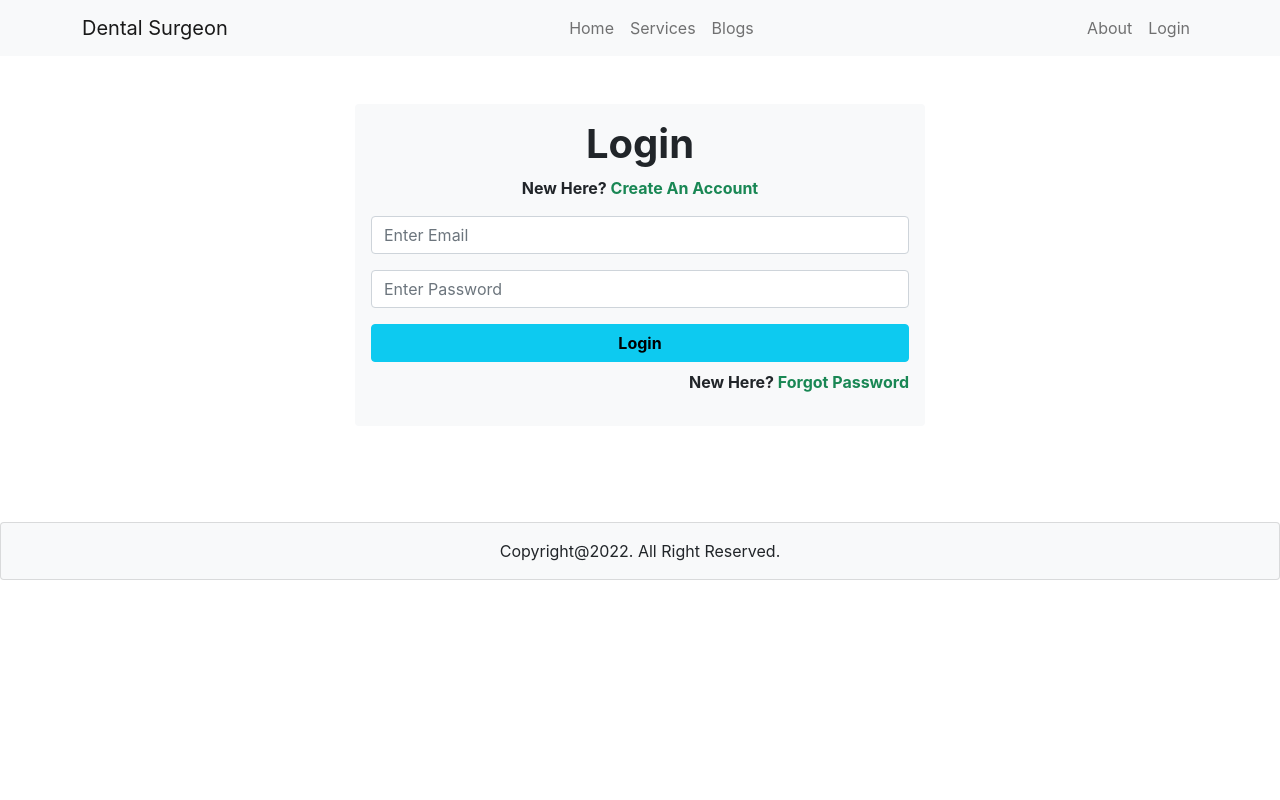
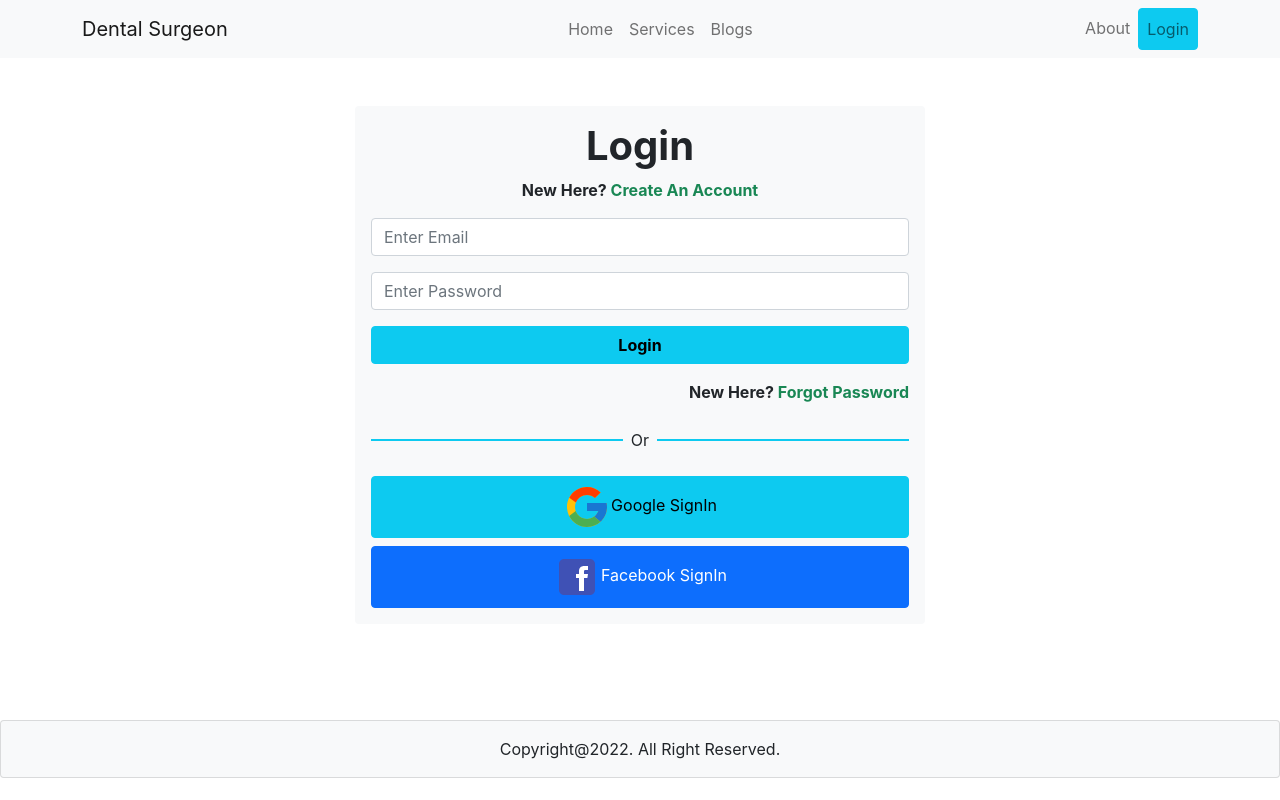
Before and after one commit to hasanmint/dental-surgeon-website, a React (Create React App) app: page /login in a window 1280 px wide. Built offline with nearby package versions, Linux system fonts and the light colour scheme; no server answers.

Commit message:
added login and social login error handle

```diff
--- a/src/Pages/Auth/Login/Login.js
+++ b/src/Pages/Auth/Login/Login.js
@@ -1,10 +1,14 @@
 import React, { useState } from 'react';
 import { useSignInWithEmailAndPassword } from 'react-firebase-hooks/auth';
-import { Link, useNavigate } from 'react-router-dom';
+import { Link, useLocation, useNavigate } from 'react-router-dom';
 import auth from '../../../firebase.init';
+import SocialLogin from '../SocialLogin/SocialLogin';
 
 const Login = () => {
+    const location = useLocation();
+    let from = location.state?.from?.pathname || "/";
     const navigate = useNavigate();
+    let emailError;
     const [
         signInWithEmailAndPassword,
         user,
@@ -13,7 +17,15 @@ const Login = () => {
     ] = useSignInWithEmailAndPassword(auth);
 
     if (user) {
-        navigate('/register')
+        navigate(from, { replace: true });
+    }
+
+    if (error) {
+
+        emailError = <div>
+            <p className='text-danger'>Error: {error.message}</p>
+        </div>
+
     }
 
     const handleLogin = (event) => {
@@ -21,7 +33,7 @@ const Login = () => {
         const email = event.target.email.value;
         const password = event.target.password.value;
         // console.log(email, password);
-        signInWithEmailAndPassword(email, password)
+        signInWithEmailAndPassword(email, password);
     }
 
 
@@ -42,10 +54,13 @@ const Login = () => {
                             <input type="password" className='form-control' name="password" id="" placeholder='Enter Password' />
                         </div>
                         <button type="submit" className="btn btn-info w-100 fw-bold">Login</button>
+
                     </form>
+                    <p className='mt-3 text-center'>{emailError}</p>
                     <div className='text-dark text-end fw-bolder mt-2'>
                         <p> New Here? <Link to='/' className='text-success text-decoration-none fw-bold'>Forgot Password </Link></p>
                     </div>
+                    <SocialLogin></SocialLogin>
                 </div>
             </div>
 
--- a/src/Pages/Auth/Register/Register.js
+++ b/src/Pages/Auth/Register/Register.js
@@ -2,6 +2,7 @@ import React from 'react';
 import { Link, useNavigate } from 'react-router-dom';
 import { useCreateUserWithEmailAndPassword } from 'react-firebase-hooks/auth';
 import auth from '../../../firebase.init';
+import SocialLogin from '../SocialLogin/SocialLogin';
 
 
 const Register = () => {
@@ -12,6 +13,7 @@ const Register = () => {
         error,
     ] = useCreateUserWithEmailAndPassword(auth);
 
+
     const navigate = useNavigate();
 
     const handleNevigateLogin = () => {
@@ -19,7 +21,7 @@ const Register = () => {
     }
 
     if (user) {
-        navigate('/login');
+        navigate('/services');
     }
 
     const handleRegister = (event) => {
@@ -56,6 +58,8 @@ const Register = () => {
                     <div className='text-dark text-end fw-bolder mt-2'>
                         <p> New Here? <Link to='/' className='text-success text-decoration-none fw-bold'>Forgot Password </Link></p>
                     </div>
+
+                    <SocialLogin></SocialLogin>
                 </div>
             </div>
 
--- a/src/Pages/Auth/RequireAuth.js
+++ b/src/Pages/Auth/RequireAuth.js
@@ -1,11 +1,16 @@
 import React from 'react';
+import { useAuthState } from 'react-firebase-hooks/auth';
+import { Navigate, useLocation } from 'react-router-dom';
+import auth from '../../firebase.init';
 
-const RequireAuth = ({children}) => {
-    return (
-        <div>
-            <h2 className='display-5 text-center'>Check Out Page</h2>
-        </div>
-    );
+const RequireAuth = ({ children }) => {
+    const [user] = useAuthState(auth);
+    console.log('Require Auth:',user)
+    const location = useLocation();
+    if (!user) {
+        return <Navigate to="/login" state={{ from: location }} replace />;
+    }
+    return children;
 };
 
 export default RequireAuth;
--- /dev/null
+++ b/src/Pages/Auth/SocialLogin/SocialLogin.js
@@ -0,0 +1,45 @@
+import React from 'react';
+import google from '../../../images/social/google-icon.svg';
+import facebook from '../../../images/social/facebook-icon.svg';
+import { useSignInWithGoogle } from 'react-firebase-hooks/auth';
+import auth from '../../../firebase.init';
+import { useNavigate } from 'react-router-dom';
+
+const SocialLogin = () => {
+    const navigate = useNavigate();
+    const [signInWithGoogle, user, loading, error] = useSignInWithGoogle(auth);
+    let googleError;
+    if (error) {
+
+        googleError = <div>
+            <p className='text-danger'>Error: {error.message}</p>
+        </div>
+
+    }
+
+    if (user) {
+        navigate('/services');
+    }
+    return (
+        <>
+            <div className='d-flex align-items-center'>
+                <div style={{ height: '2px' }} className='w-50 bg-info'></div>
+                <div className='m-2'>Or</div>
+                <div style={{ height: '2px' }} className='w-50 bg-info'></div>
+            </div>
+            <p>{googleError}</p>
+            <div>
+                <button onClick={() => signInWithGoogle()} className="btn btn-info w-100">
+                    <img src={google} alt="" />
+                    Google SignIn</button>
+            </div>
+            <div className='mt-2'>
+                <div className="btn btn-primary w-100">
+                    <img src={facebook} alt="" />
+                    Facebook SignIn</div>
+            </div>
+        </>
+    );
+};
+
+export default SocialLogin;
--- a/src/Shared/Header/Header.js
+++ b/src/Shared/Header/Header.js
@@ -1,7 +1,14 @@
+import { signOut } from 'firebase/auth';
 import React from 'react';
 import { Container, Nav, Navbar } from 'react-bootstrap';
+import { useAuthState } from 'react-firebase-hooks/auth';
+import auth from '../../firebase.init';
 
 const Header = () => {
+    const [user] = useAuthState(auth);
+    const handleLogout = () => {
+        signOut(auth);
+    };
     return (
         <Navbar collapseOnSelect expand="lg" sticky='top' bg="light" variant="light">
             <Container>
@@ -15,9 +22,12 @@ const Header = () => {
                     </Nav>
                     <Nav>
                         <Nav.Link href="/about">About</Nav.Link>
-                        <Nav.Link href='/login'>
-                            Login
-                        </Nav.Link>
+                        {user ?
+                            <button className='btn btn-info text-dark text-decoration-none' onClick={handleLogout}>Log Out</button>
+                            :
+                            <Nav.Link className='btn btn-info' href='/login'>
+                                Login
+                            </Nav.Link>}
                     </Nav>
                 </Navbar.Collapse>
             </Container>
```
